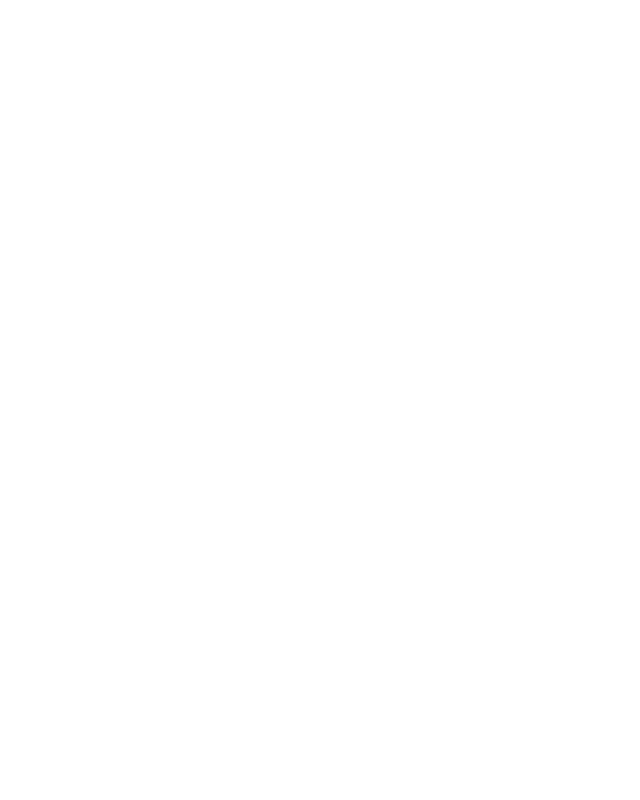
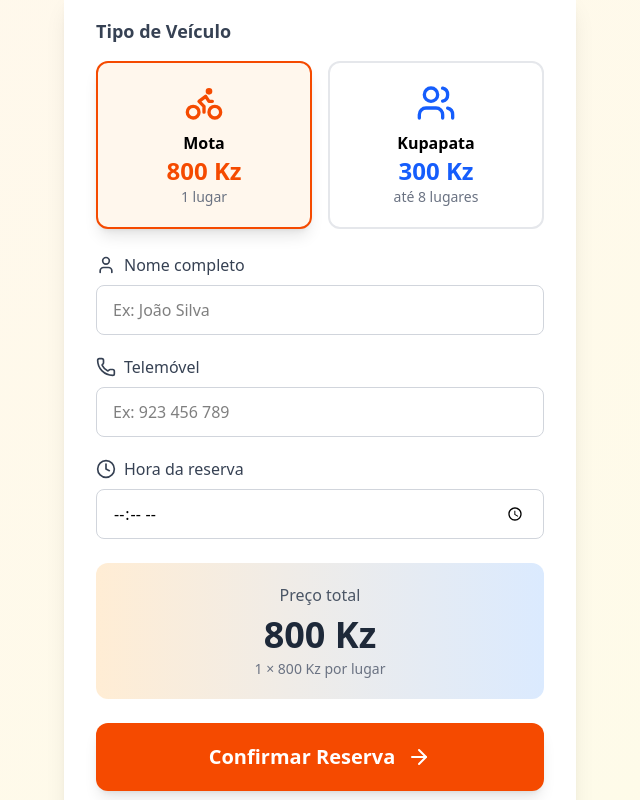
Before and after one commit to edmilson-matari/mundialeconomic, a React (Vite) app in the folder mundialeconomic/: page /mototaxi in a window 1280 px wide. Before the commit this address had no page. Shown: the part 380-1180 px from the top of the page, without its empty margins (320-960 px from the left). Before the commit the page ends 800 px from the top, so only its background shows below. Built offline with nearby package versions, Linux system fonts and the light colour scheme.

Commit message:
adding the mototaxi service

```diff
--- a/mundialeconomic/src/App.tsx
+++ b/mundialeconomic/src/App.tsx
@@ -13,6 +13,7 @@
 import ProductsManagement from "./components/Pages/ProductsManagement";
 import Analytics from "./components/Pages/Analytics";
 import ProductDetailPage from "./components/Pages/ProductDetail";
+import MotoTaxiBooking from "./components/Pages/Mototaxi";
 const App = () => {
   const Shops = lazy(() => import("./components/Pages/Shops"));
   const Home = lazy(() => import("./components/Pages/Home"));
@@ -88,6 +89,10 @@
           path: "/shops-details",
           element: <ShopsDetails />,
         },
+        {
+          path: "/mototaxi",
+          element: <MotoTaxiBooking />,
+        },
       ],
     },
   ]);
--- /dev/null
+++ b/mundialeconomic/src/components/Pages/Mototaxi.tsx
@@ -0,0 +1,195 @@
+"use client";
+
+import { useState } from "react";
+import { Bike, Users, Clock, Phone, User, ArrowRight } from "lucide-react";
+
+type VehicleType = "two-wheels" | "three-wheels";
+
+export default function MotoTaxiBooking() {
+  const [vehicle, setVehicle] = useState<VehicleType>("two-wheels");
+  const [passengers, setPassengers] = useState(1);
+  const [name, setName] = useState("");
+  const [phone, setPhone] = useState("");
+  const [time, setTime] = useState("");
+
+  // Preço por passageiro
+  const pricePerSeat = vehicle === "two-wheels" ? 800 : 300;
+  const totalPrice = pricePerSeat * passengers;
+
+  const handleSubmit = (e: React.FormEvent) => {
+    e.preventDefault();
+
+    const booking = {
+      nome: name,
+      telemovel: phone,
+      tipo: vehicle === "two-wheels" ? "Mota (2 rodas)" : "Kupapata (3 rodas)",
+      lugares: passengers,
+      hora: time,
+      precoTotal: totalPrice,
+    };
+
+    alert(
+      `Reserva confirmada!\n\n${JSON.stringify(booking, null, 2)
+        .replace(/[{},"]/g, "")
+        .replace(/:/g, ": ")}`
+    );
+    // Aqui você pode enviar para WhatsApp, Supabase, etc.
+  };
+
+  return (
+    <div className="min-h-screen bg-gradient-to-br from-orange-50 to-yellow-50 py-12 px-4">
+      <div className="max-w-lg mx-auto">
+        <div className="text-center mb-10">
+          <Bike className="w-16 h-16 text-orange-600 mx-auto mb-4" />
+          <h1 className="text-4xl font-bold text-gray-800">
+            Reserva de Mototáxi
+          </h1>
+          <p className="text-gray-600 mt-2">
+            Escolha o seu transporte agora mesmo
+          </p>
+        </div>
+
+        <div className="bg-white rounded-2xl shadow-xl p-8">
+          <form onSubmit={handleSubmit} className="space-y-6">
+            {/* Escolha do veículo */}
+            <div>
+              <label className="block text-lg font-semibold text-gray-700 mb-4">
+                Tipo de Veículo
+              </label>
+              <div className="grid grid-cols-2 gap-4">
+                <button
+                  type="button"
+                  onClick={() => {
+                    setVehicle("two-wheels");
+                    setPassengers(1);
+                  }}
+                  className={`p-5 rounded-xl border-2 transition-all ${
+                    vehicle === "two-wheels"
+                      ? "border-orange-600 bg-orange-50 shadow-lg"
+                      : "border-gray-200 hover:border-gray-300"
+                  }`}
+                >
+                  <Bike className="w-10 h-10 mx-auto mb-2 text-orange-600" />
+                  <p className="font-bold">Mota</p>
+                  <p className="text-2xl font-black text-orange-600">800 Kz</p>
+                  <p className="text-sm text-gray-500">1 lugar</p>
+                </button>
+
+                <button
+                  type="button"
+                  onClick={() => setVehicle("three-wheels")}
+                  className={`p-5 rounded-xl border-2 transition-all ${
+                    vehicle === "three-wheels"
+                      ? "border-blue-600 bg-blue-50 shadow-lg"
+                      : "border-gray-200 hover:border-gray-300"
+                  }`}
+                >
+                  <Users className="w-10 h-10 mx-auto mb-2 text-blue-600" />
+                  <p className="font-bold">Kupapata</p>
+                  <p className="text-2xl font-black text-blue-600">300 Kz</p>
+                  <p className="text-sm text-gray-500">até 8 lugares</p>
+                </button>
+              </div>
+            </div>
+
+            {/* Quantidade de lugares (só aparece se for kupapata) */}
+            {vehicle === "three-wheels" && (
+              <div className="animate-fadeIn">
+                <label className="block text-lg font-semibold text-gray-700 mb-3">
+                  Quantos lugares?
+                </label>
+                <div className="grid grid-cols-4 gap-3">
+                  {[1, 2, 3, 4, 5, 6, 7, 8].map((num) => (
+                    <button
+                      key={num}
+                      type="button"
+                      onClick={() => setPassengers(num)}
+                      className={`py-3 rounded-lg font-bold text-lg transition-all ${
+                        passengers === num
+                          ? "bg-blue-600 text-white shadow-lg"
+                          : "bg-gray-100 hover:bg-gray-200"
+                      }`}
+                    >
+                      {num}
+                    </button>
+                  ))}
+                </div>
+              </div>
+            )}
+
+            {/* Formulário */}
+            <div className="space-y-5">
+              <div>
+                <label className="flex items-center gap-2 text-gray-700 font-medium mb-2">
+                  <User className="w-5 h-5" />
+                  Nome completo
+                </label>
+                <input
+                  type="text"
+                  required
+                  value={name}
+                  onChange={(e) => setName(e.target.value)}
+                  className="w-full px-4 py-3 border border-gray-300 rounded-lg focus:ring-2 focus:ring-orange-500 focus:border-transparent outline-none"
+                  placeholder="Ex: João Silva"
+                />
+              </div>
+
+              <div>
+                <label className="flex items-center gap-2 text-gray-700 font-medium mb-2">
+                  <Phone className="w-5 h-5" />
+                  Telemóvel
+                </label>
+                <input
+                  type="tel"
+                  required
+                  value={phone}
+                  onChange={(e) => setPhone(e.target.value)}
+                  className="w-full px-4 py-3 border border-gray-300 rounded-lg focus:ring-2 focus:ring-orange-500 focus:border-transparent outline-none"
+                  placeholder="Ex: 923 456 789"
+                />
+              </div>
+
+              <div>
+                <label className="flex items-center gap-2 text-gray-700 font-medium mb-2">
+                  <Clock className="w-5 h-5" />
+                  Hora da reserva
+                </label>
+                <input
+                  type="time"
+                  required
+                  value={time}
+                  onChange={(e) => setTime(e.target.value)}
+                  className="w-full px-4 py-3 border border-gray-300 rounded-lg focus:ring-2 focus:ring-orange-500 focus:border-transparent outline-none"
+                />
+              </div>
+            </div>
+
+            {/* Resumo do preço */}
+            <div className="bg-gradient-to-r from-orange-100 to-blue-100 rounded-xl p-5 text-center">
+              <p className="text-gray-600">Preço total</p>
+              <p className="text-4xl font-black text-gray-800 mt-2">
+                {totalPrice.toLocaleString()} Kz
+              </p>
+              <p className="text-sm text-gray-500 mt-1">
+                {passengers} × {pricePerSeat} Kz por lugar
+              </p>
+            </div>
+
+            {/* Botão de reserva */}
+            <button
+              type="submit"
+              className="w-full bg-orange-600 hover:bg-orange-700 text-white font-bold text-xl py-5 rounded-xl shadow-lg flex items-center justify-center gap-3 transition-all transform hover:scale-105"
+            >
+              Confirmar Reserva
+              <ArrowRight className="w-6 h-6" />
+            </button>
+          </form>
+        </div>
+
+        <p className="text-center text-sm text-gray-500 mt-8">
+          Reserva instantânea • Pagamento ao motorista
+        </p>
+      </div>
+    </div>
+  );
+}
--- a/mundialeconomic/src/components/TopMenu.tsx
+++ b/mundialeconomic/src/components/TopMenu.tsx
@@ -265,12 +265,9 @@
 
             {/* Mobile Buttons */}
             <div className="flex items-center gap-2 lg:hidden">
-              <a
-                href="tel:+244923456789"
-                className="bg-orange-500 rounded-full"
-              >
+              <Link to={"/mototaxi"} className="bg-orange-500 rounded-full">
                 <img src={mototaxi_img} width={60} height={60} alt="mototaxi" />
-              </a>
+              </Link>
               <button onClick={() => setMobileOpen(!mobileOpen)}>
                 {mobileOpen ? (
                   <X className="h-7 w-7" />
```
